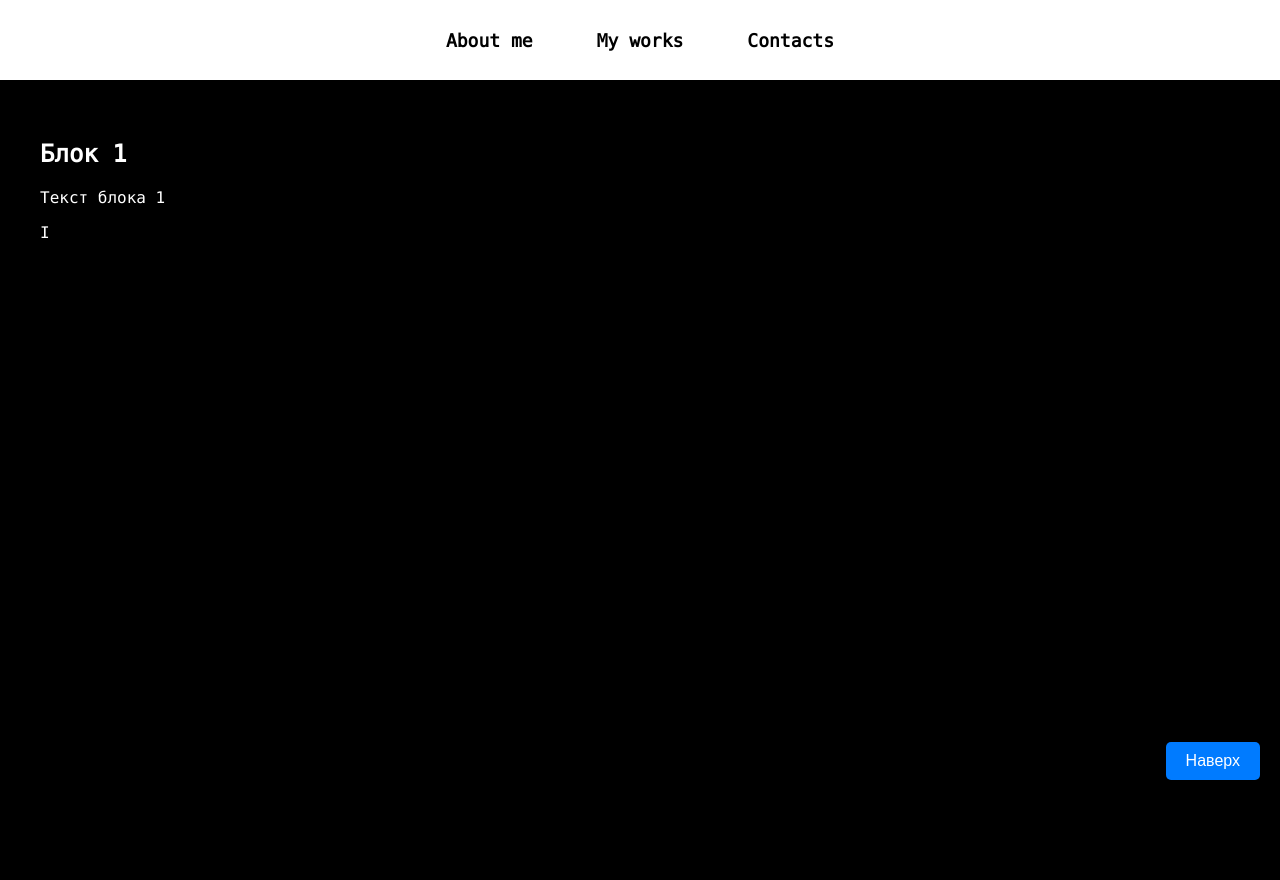
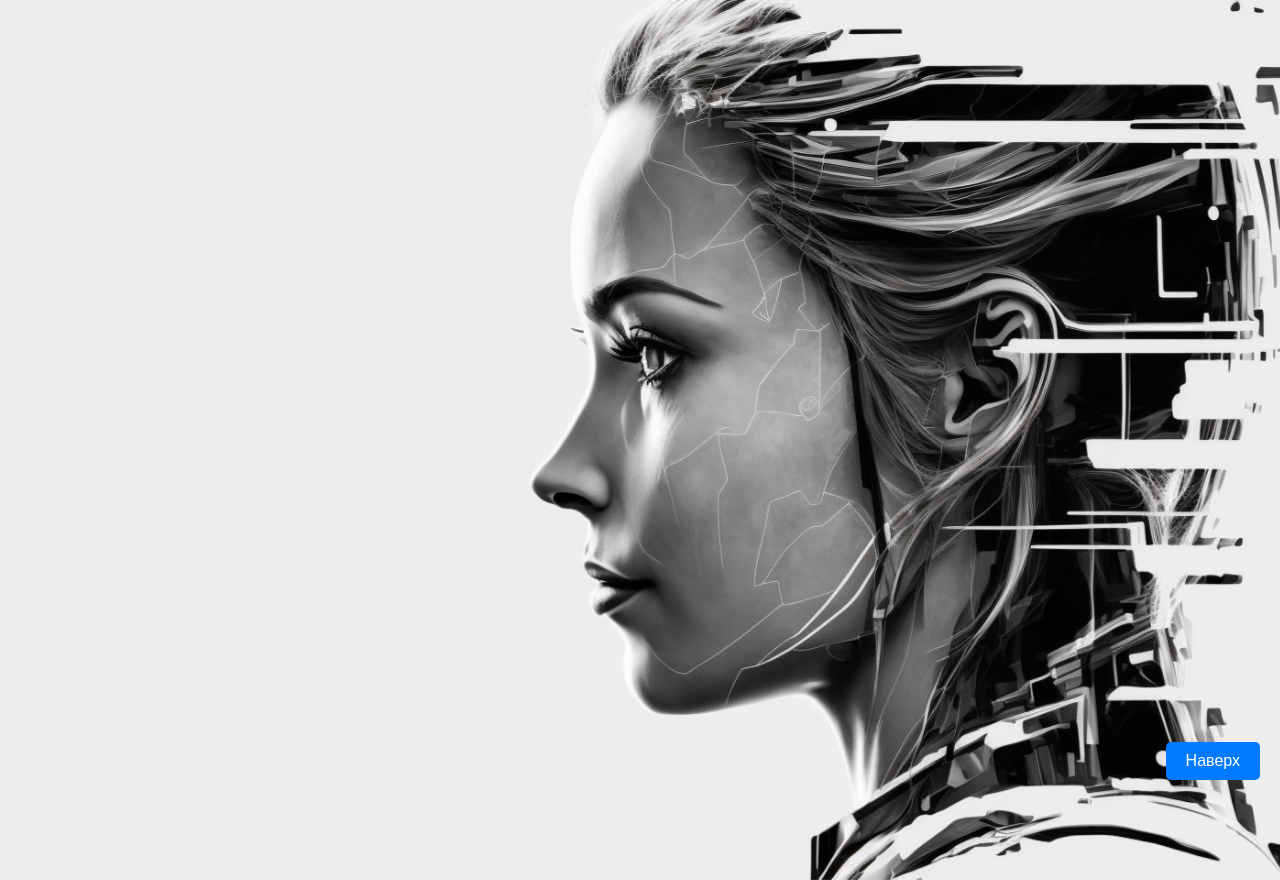
Before and after one commit to se2je/Neural, a plain HTML site: page index.html in a window 1280 px wide. Shown: the top 880 px of the page. Drawn offline with Linux system fonts and the light colour scheme.

Commit message:
0.1
Basic layout - started constructing a web page

```diff
--- a/app.js
+++ b/app.js
@@ -39,3 +39,15 @@ function eraseConsoleText() {
 setTimeout(function() {
   printConsoleText();
 }, 1000);
+
+
+
+const burgerOpen = document.querySelectorAll('.burger')
+const header = document.querySelector('.header')
+
+burger.forEach(element => {
+  element.addEventListener('click', function(){
+    header.classList.toggle('show-header')
+    alert('')
+  })
+});
--- a/index.html
+++ b/index.html
@@ -4,21 +4,33 @@
     <meta charset="UTF-8" />
     <meta http-equiv="X-UA-Compatible" content="IE=edge" />
     <meta name="viewport" content="width=device-width, initial-scale=1.0" />
+    <link rel="preconnect" href="https://fonts.googleapis.com" />
+    <link rel="preconnect" href="https://fonts.gstatic.com" crossorigin />
+    <link
+      href="https://fonts.googleapis.com/css2?family=Montserrat:wght@100;200;300;400;500;600;700;800&display=swap"
+      rel="stylesheet"
+    />
     <link rel="stylesheet" href="style.css" />
+
     <title>Document</title>
   </head>
   <body>
     <div class="body-wrapper">
+      <div class="burger-open burger"><span></span><span></span><span></span></div>
       <header class="header">
-        <a href="#block1" class="button">About me</a>
-        <a href="#block2" class="button">My works</a>
-        <a href="#block3" class="button">Contacts</a>
+        <div class="burger-close burger"><span></span><span></span><span></span></div>
+        <nav class="header-nav">
+          <div class="h-wrapper">
+            <a href="#block1" class="button">About me</a>
+            <a href="#block2" class="button">My works</a>
+            <a href="#block3" class="button">Contacts</a>
+          </div>
+        </nav>
       </header>
       <section class="block" id="block1">
-        <h2>Блок 1</h2>
-        <p>Текст блока 1</p>
-        <div id="console">
-          <p id="console-text"></p>
+        <div class="block1-info"></div>
+        <div class="block1-img">
+          <img src="./img/main.png" alt="" />
         </div>
       </section>
 
--- a/style.css
+++ b/style.css
@@ -1,41 +1,82 @@
-@font-face {
-    font-family: dejaVu;
-    src: url(./font/DejaVuSansMono.ttf);
-    font-weight: normal;
-}
-
 html {
   scroll-behavior: smooth;
 }
 
+.body-wrapper {
+  max-width: 1920px;
+  overflow: hidden;
+}
+
 body {
-    background: #000;
-    color: #fff;
+  background: #ededed;
+  color: #000;
   margin: 0;
   padding: 0;
   box-sizing: border-box;
-    font-family: "dejaVu";
+  font-family: "Montserrat", sans-serif;
 }
 .header {
+  position: fixed;
   display: flex;
-    justify-content: center;
-    align-items: center;
-    height: 80px;
+  justify-content: end;
+  height: 0px;
   z-index: 100;
-    background: #fff;
+  left: -100%;
+  top: 0;
+  height: 100vh;
+  width: 200px;
+  background-color: rgb(89, 89, 89, 0.4);
+  backdrop-filter: 100px;
+  -webkit-backdrop-filter: blur(5px);
+  backdrop-filter: blur(5px);
+  transition: all 0.2s ease-in-out;
+}
+.show-header{
+    left: 0 !important;
+}
+.h-wrapper {
+  display: flex;
+  flex-direction: column;
+  text-align: right;
+}
+.burger-open{
+    position:fixed;
+    top: 10px;
+    left: 10px;
+}
+.burger-close {
+  width: 20px;
+  height: 20px;
+  position: absolute;
+  top: 10px;
+  left: 10px;
+  z-index: 101;
+  transition: all 0.2s ease-in-out;
+}
+.burger span {
+    transition: all 0.2s ease-in-out;
+  display: block;
+  background-color: #ededed;
+  height: 4.5px;
+  margin: 2px 0;
+  width: 20px;
+
 }
 
+.burger:hover span{
+    background-color: #0056b3;
+}
 .button {
   display: inline-block;
   padding: 12px 22px;
   border-radius: 20px;
   font-size: 18px;
   font-weight: bold;
-    color: #000;
+  color: #ededed;
   text-decoration: none;
   transition: all 0.2s ease-in-out;
   cursor: pointer;
-    margin: 0 10px;
+  margin: 20px 0;
 }
 
 a {
@@ -48,29 +89,27 @@ a {
   color: #0056b3;
 }
 
-.button::after{
-    content: "";
-    position: absolute;
-    bottom: 0px;
-    left: 0;
-    width: 100%;
-    height: 2px;
-    transition: all 0.2s ease-in-out;
-    visibility: hidden;
-    transform: scaleX(0);
-}
-
-.button:hover::after {
-    background-color: #0056b3;
-    visibility: visible;
-    transform: scaleX(1);
-}
-
 .block {
   height: 100vh;
   padding: 40px;
 }
-
+#block2 {
+  background: #000;
+  color: #ededed;
+}
+#block1 {
+  position: relative;
+}
+.block1-img {
+  position: absolute;
+  right: -30%;
+  top: 0;
+  height: 100%;
+}
+.block1-img img {
+  max-height: 100%;
+  z-index: -1;
+}
 .onTopBtn {
   position: fixed;
   bottom: 20px;
```
Also changed, not shown: img/main.png (added). Lines whose indentation alone changed are shown as unchanged.
